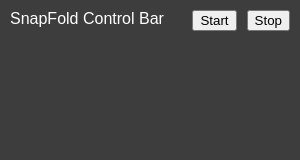
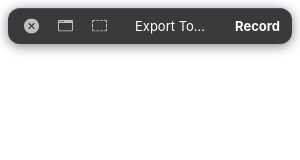
Before and after one commit to zacharskim/SnapFold, an Electron app: page src/control-bar.html in a window 300 px wide. Drawn offline with Linux system fonts and the light colour scheme.

Commit message:
made progress on styling menu control bar,,, still some outstanding sizing + spacing issues

```diff
--- a/in-progress.txt
+++ b/in-progress.txt
@@ -1,2 +1,4 @@
+record widget bar (like the screenshot one...)
 
-menu item bar stuff
+
+^^styling...
--- /dev/null
+++ b/src/control-bar.css
@@ -0,0 +1,57 @@
+.control-bar {
+  display: flex;
+  align-items: center;
+  background: #3a3a3c;
+  border-radius: 12px;
+  padding: 6px 12px;
+  gap: 10px;
+  color: white;
+  font-family: -apple-system, BlinkMacSystemFont, sans-serif;
+  font-size: 13px;
+  box-shadow: inset 0 1px 0 rgba(255, 255, 255, 0.1), 0 2px 12px rgba(0, 0, 0, 0.5);
+}
+
+.drag-region {
+  -webkit-app-region: drag;
+}
+
+.no-drag {
+  -webkit-app-region: no-drag;
+}
+
+.icon-button {
+  background: none;
+  border: none;
+  padding: 4px;
+  cursor: pointer;
+  -webkit-app-region: no-drag;
+}
+
+.icon-button img {
+  width: 16px;
+  height: 16px;
+  opacity: 0.8;
+}
+
+.icon-button:hover img {
+  opacity: 1;
+}
+
+.export {
+  margin-left: auto;
+  padding: 4px 8px;
+  -webkit-app-region: no-drag;
+  cursor: pointer;
+}
+
+.record {
+  font-weight: bold;
+  color: white;
+  cursor: pointer;
+  margin-left: 12px;
+  -webkit-app-region: no-drag;
+}
+
+.record:hover {
+  text-decoration: underline;
+}
--- a/src/control-bar.html
+++ b/src/control-bar.html
@@ -1,7 +1,16 @@
-<body style="margin: 0; background: rgba(40, 40, 40, 0.9); color: white; font-family: sans-serif">
-  <div style="padding: 10px; display: flex; gap: 10px; -webkit-app-region: drag">
-    <div style="flex: 1">SnapFold Control Bar</div>
-    <button style="-webkit-app-region: no-drag">Start</button>
-    <button style="-webkit-app-region: no-drag">Stop</button>
-  </div>
-</body>
+<head>
+  <link rel="stylesheet" href="control-bar.css" />
+</head>
+<div class="control-bar drag-region">
+  <button class="icon-button" id="close-btn">
+    <img src="icons/xmark.svg" alt="Close" />
+  </button>
+  <button class="icon-button">
+    <img src="icons/display.svg" alt="Entire Screen" />
+  </button>
+  <button class="icon-button">
+    <img src="icons/dashedRectangle.svg" alt="Frame Select" />
+  </button>
+  <div class="export no drag">Export To…</div>
+  <div class="record no drag">Record</div>
+</div>
--- a/to-do.txt
+++ b/to-do.txt
@@ -6,8 +6,8 @@ man,,, bigger project than i thought...
 that's ok...can get it done nbd!!
 
 ui stuff
-record widget bar (like the screenshot one...)
-selection function
+selection function - like record video etc...
+break from UI for Cnn stuff!!
 way to export data...
 skip visualization for now,,, just mvp man...
 
```
Also changed, not shown: src/main.ts (+9 -2 lines), src/icons/dashedRectangle.svg (added), src/icons/display.svg (added), src/icons/xmark.svg (added).
